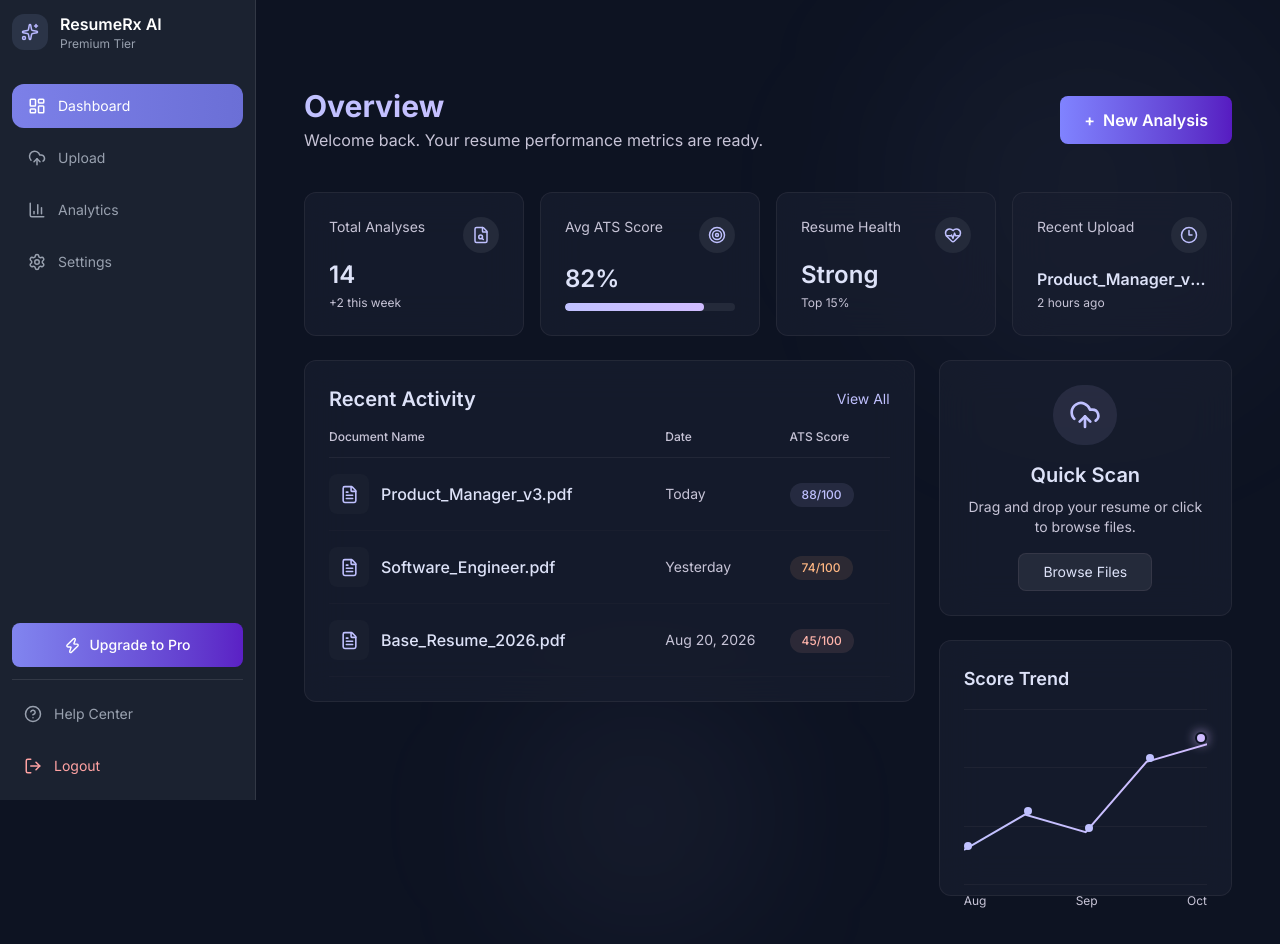
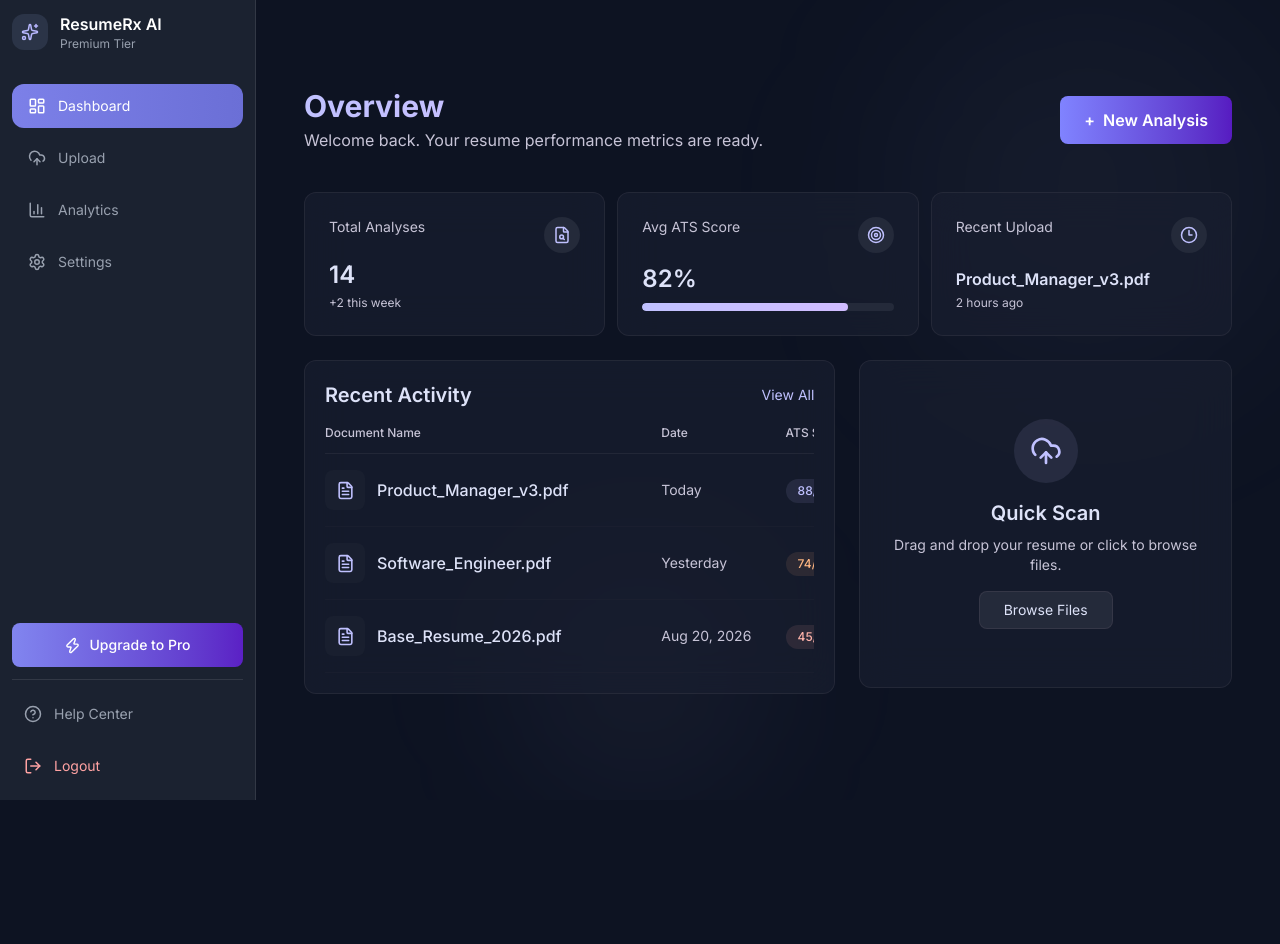
Before and after one commit to ashishpal-10/ResumeRx-AI, a React (Vite) app in the folder client/: page /dashboard in a window 1280 px wide. After the commit the page ends 800 px from the top, so only its background shows below. Built offline with nearby package versions, Linux system fonts and the light colour scheme.

Commit message:
update Dashboard

```diff
--- a/client/src/components/Dashboard/QuickScan.jsx
+++ b/client/src/components/Dashboard/QuickScan.jsx
@@ -2,7 +2,7 @@ import { UploadCloud } from "lucide-react";
 
 const QuickScan = () => {
   return (
-    <div className="glass-panel flex h-64 flex-col items-center justify-center rounded-xl border-2 border-dashed border-[#c0c1ff]/40 bg-[#151b2b]/50 p-6 text-center">
+    <div className="glass-panel flex h-82 flex-col items-center justify-center rounded-xl border-2 border-dashed border-[#c0c1ff]/40 bg-[#151b2b]/50 p-6 text-center">
 
       <div className="mb-4 flex h-16 w-16 items-center justify-center rounded-full bg-[#c0c1ff]/10 text-[#c0c1ff]">
         <UploadCloud size={32} />
--- a/client/src/components/Dashboard/RecentActivity.jsx
+++ b/client/src/components/Dashboard/RecentActivity.jsx
@@ -35,7 +35,7 @@ const RecentActivity = () => {
   };
 
   return (
-    <section className="glass-panel overflow-hidden rounded-xl p-6">
+    <section className="glass-panel overflow-hidden rounded-xl p-5">
       <div className="mb-4 flex items-center justify-between">
         <h2 className="text-xl font-semibold">
           Recent Activity
--- a/client/src/components/Dashboard/ScoreTrend.jsx
+++ /dev/null
@@ -1,72 +0,0 @@
-const ScoreTrend = () => {
-  return (
-    <div className="glass-panel h-64 rounded-xl p-6">
-      <h3 className="mb-4 text-lg font-semibold">
-        Score Trend
-      </h3>
-
-      <div className="relative h-44">
-        {/* Grid */}
-        <div className="absolute inset-0 flex flex-col justify-between">
-          <div className="border-t border-[#464554]/20" />
-          <div className="border-t border-[#464554]/20" />
-          <div className="border-t border-[#464554]/20" />
-          <div className="border-t border-[#464554]/20" />
-        </div>
-
-        {/* Chart */}
-        <svg
-          viewBox="0 0 100 100"
-          preserveAspectRatio="none"
-          className="absolute inset-0 h-full w-full"
-        >
-          <defs>
-            <linearGradient
-              id="scoreGradient"
-              x1="0%"
-              x2="100%"
-            >
-              <stop
-                offset="0%"
-                stopColor="#c0c1ff"
-              />
-
-              <stop
-                offset="100%"
-                stopColor="#d0bcff"
-              />
-            </linearGradient>
-          </defs>
-
-          <path
-            d="M0 80 L25 60 L50 70 L75 30 L100 20"
-            fill="none"
-            stroke="url(#scoreGradient)"
-            strokeWidth="2"
-            vectorEffect="non-scaling-stroke"
-          />
-        </svg>
-
-        {/* Dots */}
-        <div className="absolute bottom-[20%] left-[0%] h-2 w-2 rounded-full bg-[#c0c1ff]" />
-
-        <div className="absolute bottom-[40%] left-[25%] h-2 w-2 rounded-full bg-[#c0c1ff]" />
-
-        <div className="absolute bottom-[30%] left-[50%] h-2 w-2 rounded-full bg-[#c0c1ff]" />
-
-        <div className="absolute bottom-[70%] left-[75%] h-2 w-2 rounded-full bg-[#c0c1ff]" />
-
-        <div className="absolute bottom-[80%] right-0 h-3 w-3 rounded-full border-2 border-[#0d1322] bg-[#d0bcff] shadow-[0_0_12px_rgba(208,188,255,0.8)]" />
-
-        {/* Labels */}
-        <div className="absolute -bottom-6 left-0 right-0 flex justify-between text-xs text-[#c7c4d7]">
-          <span>Aug</span>
-          <span>Sep</span>
-          <span>Oct</span>
-        </div>
-      </div>
-    </div>
-  );
-};
-
-export default ScoreTrend;
--- a/client/src/components/Dashboard/StatsCards.jsx
+++ b/client/src/components/Dashboard/StatsCards.jsx
@@ -21,12 +21,6 @@ const StatsCards = () => {
       progress: true,
     },
     {
-      title: "Resume Health",
-      value: "Strong",
-      subtitle: "Top 15%",
-      icon: HeartPulse,
-    },
-    {
       title: "Recent Upload",
       value: "Product_Manager_v3.pdf",
       subtitle: "2 hours ago",
@@ -36,7 +30,7 @@ const StatsCards = () => {
   ];
 
   return (
-    <div className="grid grid-cols-1 gap-4 sm:grid-cols-2 lg:grid-cols-4">
+    <div className="grid grid-cols-1 gap-3 sm:grid-cols-2 lg:grid-cols-3">
       {stats.map((stat) => {
         const Icon = stat.icon;
 
--- a/client/src/pages/Dashboard/Dashboard.jsx
+++ b/client/src/pages/Dashboard/Dashboard.jsx
@@ -44,13 +44,13 @@ const Dashboard = () => {
           <StatsCards />
 
           <div className="mt-6 grid grid-cols-1 gap-6 md:grid-cols-12">
-            <div className="md:col-span-8">
+            <div className="md:col-span-7">
               <RecentActivity />
             </div>
 
-            <div className="flex flex-col gap-6 md:col-span-4">
+            <div className="flex flex-col gap-6 md:col-span-5">
               <QuickScan />
-              <ScoreTrend />
+
             </div>
           </div>
         </div>
```
